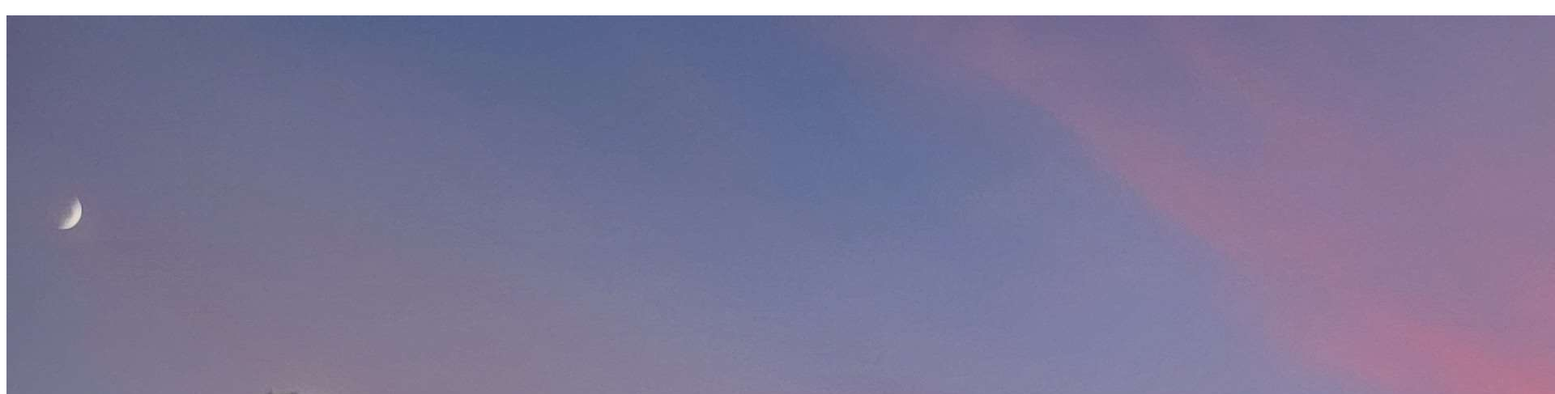
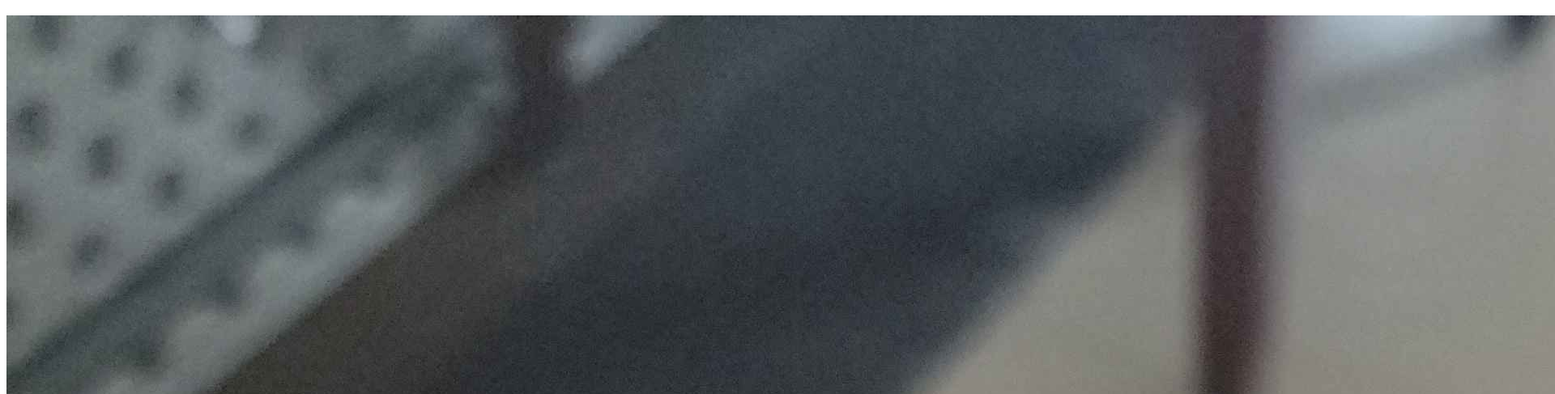
Before and after one commit to mrevanngo/portfolio, a plain HTML site: page index.html in a window 1280 px wide. Shown: the part 104-591 px from the top of the page at 81% size, 1920 px wide, since content can reach past the window. Drawn offline with Linux system fonts and the light colour scheme.

Commit message:
changed image

```diff
--- a/index.html
+++ b/index.html
@@ -14,7 +14,7 @@
         <a href="https://github.com/mrevanngo" target="_blank" rel="noopener noreferrer">GitHub</a>
     </nav>
     <h1>EVAN_NGO: Personal site and portfolio</h1>
-    <img src="images/sunset.jpg" alt="Campus Sunset">
+    <img src="images/momo.jpg" alt="Malamute dog">
     <p>Data Science</p>
 </body>
 </html>
```
Also changed, not shown: images/momo.jpg (added).
